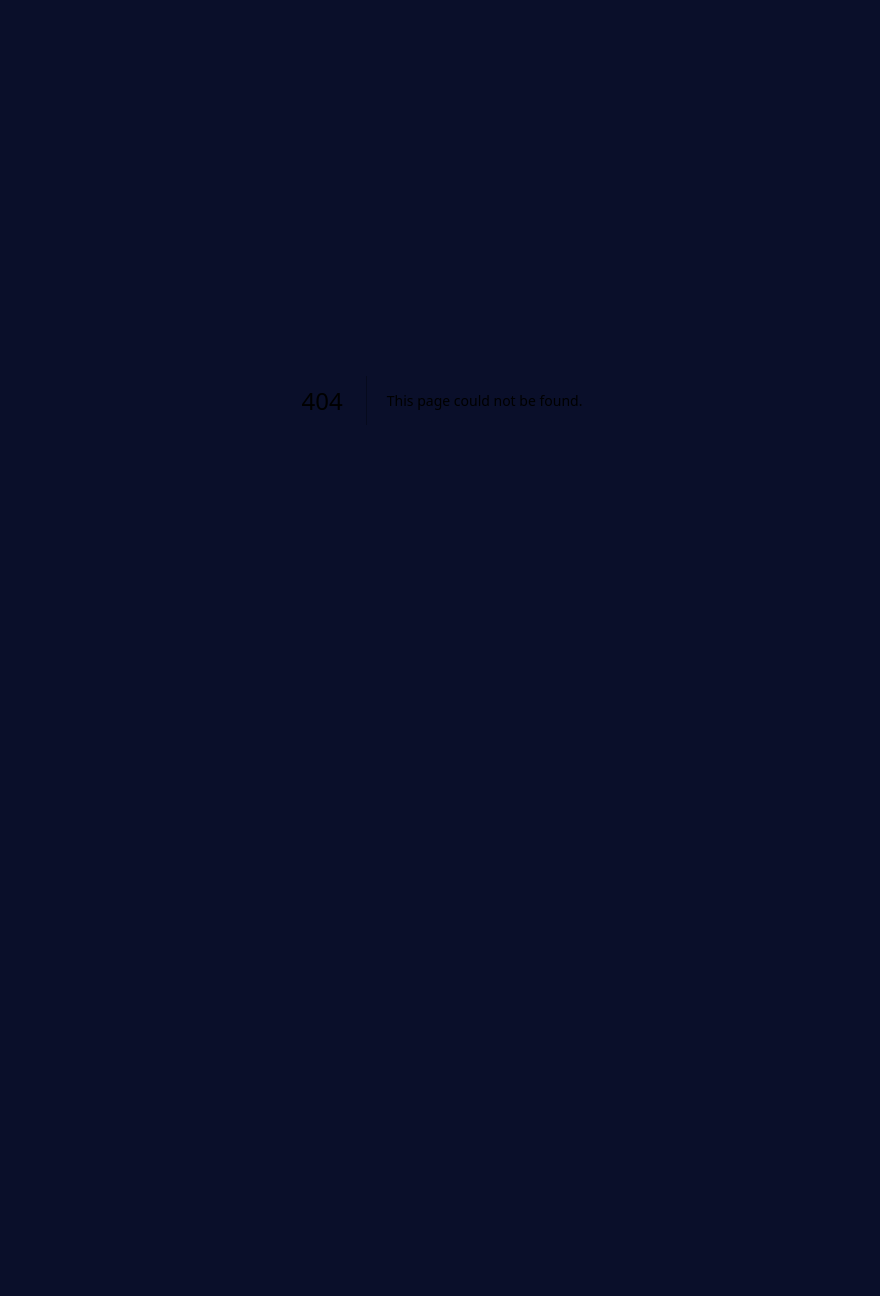
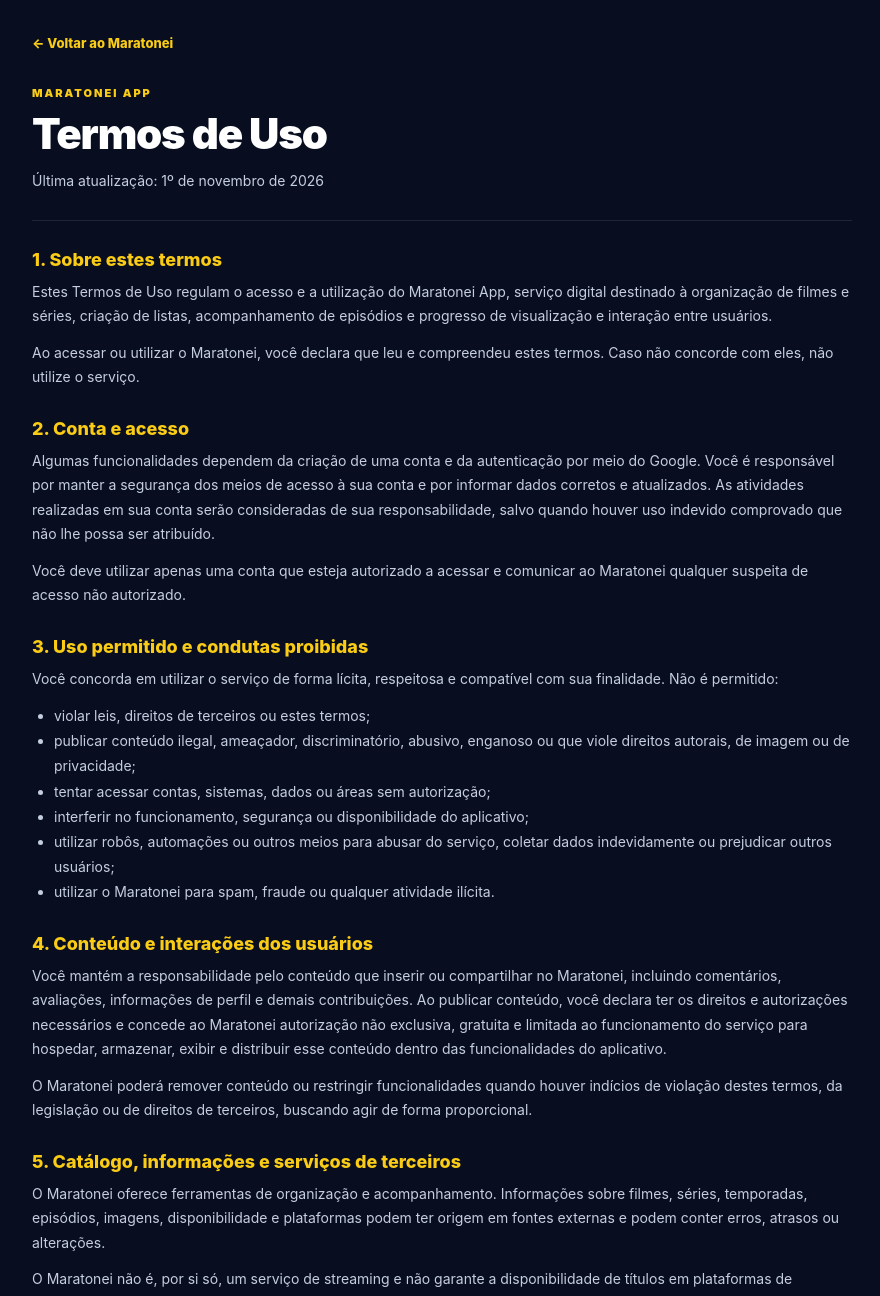
Before and after one commit to pauloscap/maratonei-app, a Next.js app: page /termos-de-uso in a window 1280 px wide. Before the commit this address had no page. Shown: the top 1296 px of the page, without its empty margins (198-1078 px from the left). Before the commit the page ends 800 px from the top, so only its background shows below. Built offline with nearby package versions, Linux system fonts and the light colour scheme.

Commit message:
Adicionar página pública de Termos de Uso

```diff
--- /dev/null
+++ b/app/termos-de-uso/page.js
@@ -0,0 +1,120 @@
+export const metadata = {
+  title: 'Termos de Uso | Maratonei App',
+  description: 'Conheça as condições de acesso e utilização do Maratonei App.',
+  alternates: { canonical: 'https://maratoneiapp.com.br/termos-de-uso' },
+}
+
+const section = { marginBottom: 28 }
+const heading = {
+  color: '#FACC15',
+  fontSize: 18,
+  fontWeight: 800,
+  margin: '0 0 10px',
+}
+const paragraph = {
+  color: '#C5CEE0',
+  fontSize: 14,
+  lineHeight: 1.75,
+  margin: '0 0 12px',
+}
+const list = {
+  color: '#C5CEE0',
+  fontSize: 14,
+  lineHeight: 1.8,
+  paddingLeft: 22,
+  margin: '8px 0 12px',
+}
+
+export default function TermosDeUso() {
+  return (
+    <main style={{ minHeight: '100vh', background: '#080E1F', color: '#fff', fontFamily: 'Inter, system-ui, sans-serif', padding: '32px 18px 56px' }}>
+      <article style={{ maxWidth: 820, margin: '0 auto' }}>
+        <a href="/login" style={{ color: '#FACC15', textDecoration: 'none', fontSize: 13, fontWeight: 800 }}>← Voltar ao Maratonei</a>
+        <header style={{ padding: '34px 0 26px', borderBottom: '1px solid #ffffff18', marginBottom: 28 }}>
+          <div style={{ color: '#FACC15', fontSize: 11, fontWeight: 900, letterSpacing: 2, marginBottom: 10 }}>MARATONEI APP</div>
+          <h1 style={{ fontSize: 'clamp(28px, 6vw, 42px)', lineHeight: 1.12, letterSpacing: -1.2, margin: '0 0 12px', fontWeight: 900 }}>Termos de Uso</h1>
+          <p style={{ ...paragraph, margin: 0 }}>Última atualização: 1º de novembro de 2026</p>
+        </header>
+
+        <section style={section}>
+          <h2 style={heading}>1. Sobre estes termos</h2>
+          <p style={paragraph}>Estes Termos de Uso regulam o acesso e a utilização do Maratonei App, serviço digital destinado à organização de filmes e séries, criação de listas, acompanhamento de episódios e progresso de visualização e interação entre usuários.</p>
+          <p style={paragraph}>Ao acessar ou utilizar o Maratonei, você declara que leu e compreendeu estes termos. Caso não concorde com eles, não utilize o serviço.</p>
+        </section>
+
+        <section style={section}>
+          <h2 style={heading}>2. Conta e acesso</h2>
+          <p style={paragraph}>Algumas funcionalidades dependem da criação de uma conta e da autenticação por meio do Google. Você é responsável por manter a segurança dos meios de acesso à sua conta e por informar dados corretos e atualizados. As atividades realizadas em sua conta serão consideradas de sua responsabilidade, salvo quando houver uso indevido comprovado que não lhe possa ser atribuído.</p>
+          <p style={paragraph}>Você deve utilizar apenas uma conta que esteja autorizado a acessar e comunicar ao Maratonei qualquer suspeita de acesso não autorizado.</p>
+        </section>
+
+        <section style={section}>
+          <h2 style={heading}>3. Uso permitido e condutas proibidas</h2>
+          <p style={paragraph}>Você concorda em utilizar o serviço de forma lícita, respeitosa e compatível com sua finalidade. Não é permitido:</p>
+          <ul style={list}>
+            <li>violar leis, direitos de terceiros ou estes termos;</li>
+            <li>publicar conteúdo ilegal, ameaçador, discriminatório, abusivo, enganoso ou que viole direitos autorais, de imagem ou de privacidade;</li>
+            <li>tentar acessar contas, sistemas, dados ou áreas sem autorização;</li>
+            <li>interferir no funcionamento, segurança ou disponibilidade do aplicativo;</li>
+            <li>utilizar robôs, automações ou outros meios para abusar do serviço, coletar dados indevidamente ou prejudicar outros usuários;</li>
+            <li>utilizar o Maratonei para spam, fraude ou qualquer atividade ilícita.</li>
+          </ul>
+        </section>
+
+        <section style={section}>
+          <h2 style={heading}>4. Conteúdo e interações dos usuários</h2>
+          <p style={paragraph}>Você mantém a responsabilidade pelo conteúdo que inserir ou compartilhar no Maratonei, incluindo comentários, avaliações, informações de perfil e demais contribuições. Ao publicar conteúdo, você declara ter os direitos e autorizações necessários e concede ao Maratonei autorização não exclusiva, gratuita e limitada ao funcionamento do serviço para hospedar, armazenar, exibir e distribuir esse conteúdo dentro das funcionalidades do aplicativo.</p>
+          <p style={paragraph}>O Maratonei poderá remover conteúdo ou restringir funcionalidades quando houver indícios de violação destes termos, da legislação ou de direitos de terceiros, buscando agir de forma proporcional.</p>
+        </section>
+
+        <section style={section}>
+          <h2 style={heading}>5. Catálogo, informações e serviços de terceiros</h2>
+          <p style={paragraph}>O Maratonei oferece ferramentas de organização e acompanhamento. Informações sobre filmes, séries, temporadas, episódios, imagens, disponibilidade e plataformas podem ter origem em fontes externas e podem conter erros, atrasos ou alterações.</p>
+          <p style={paragraph}>O Maratonei não é, por si só, um serviço de streaming e não garante a disponibilidade de títulos em plataformas de terceiros. Links, nomes e marcas de serviços externos são apresentados para referência e conveniência. O acesso a esses serviços está sujeito aos termos, políticas, preços e condições dos respectivos fornecedores.</p>
+        </section>
+
+        <section style={section}>
+          <h2 style={heading}>6. Disponibilidade e alterações do serviço</h2>
+          <p style={paragraph}>Buscamos manter o Maratonei disponível e funcional, mas não garantimos operação ininterrupta, livre de falhas ou compatibilidade com todos os dispositivos e navegadores. Poderemos corrigir, atualizar, suspender ou descontinuar funcionalidades, total ou parcialmente, quando necessário para manutenção, segurança, evolução do produto ou outros motivos legítimos.</p>
+        </section>
+
+        <section style={section}>
+          <h2 style={heading}>7. Propriedade intelectual</h2>
+          <p style={paragraph}>A estrutura, identidade visual, elementos de interface, textos e componentes próprios do Maratonei são protegidos pela legislação aplicável e pertencem ao titular do serviço ou são utilizados mediante autorização. Estes termos não transferem a você qualquer titularidade sobre esses elementos.</p>
+          <p style={paragraph}>Marcas, títulos, imagens e materiais de terceiros permanecem pertencentes aos respectivos titulares. Seu uso no aplicativo não representa endosso, parceria ou vínculo comercial, salvo indicação expressa.</p>
+        </section>
+
+        <section style={section}>
+          <h2 style={heading}>8. Privacidade e dados pessoais</h2>
+          <p style={paragraph}>O tratamento de dados pessoais relacionado ao uso do Maratonei é explicado em nossa <a href="/politica-de-privacidade" style={{ color: '#FACC15' }}>Política de Privacidade</a>, que integra estes termos para fins de compreensão das práticas de privacidade. Recomendamos a leitura desse documento.</p>
+        </section>
+
+        <section style={section}>
+          <h2 style={heading}>9. Suspensão e encerramento</h2>
+          <p style={paragraph}>Poderemos limitar, suspender ou encerrar o acesso a funcionalidades ou à conta quando houver violação destes termos, risco à segurança, obrigação legal ou uso que possa prejudicar o serviço ou terceiros. Sempre que razoavelmente possível, a medida será proporcional à situação. Você pode deixar de utilizar o serviço a qualquer momento e solicitar orientações sobre seus dados pelo contato indicado abaixo.</p>
+        </section>
+
+        <section style={section}>
+          <h2 style={heading}>10. Limitação de responsabilidade</h2>
+          <p style={paragraph}>Na medida permitida pela legislação aplicável, o Maratonei não se responsabiliza por indisponibilidades de serviços de terceiros, alterações em catálogos ou plataformas externas, falhas de conexão ou dispositivo do usuário, nem por decisões tomadas com base em informações externas exibidas no aplicativo. Nada nestes termos exclui ou limita responsabilidades que não possam ser afastadas por lei, nem prejudica os direitos assegurados ao consumidor quando aplicáveis.</p>
+        </section>
+
+        <section style={section}>
+          <h2 style={heading}>11. Alterações destes termos</h2>
+          <p style={paragraph}>Estes termos poderão ser atualizados para refletir mudanças no aplicativo, nos serviços oferecidos ou na legislação. A versão vigente será publicada nesta página, com a respectiva data de atualização. O uso continuado após a publicação de alterações representa ciência da nova versão, sem prejuízo de eventual consentimento específico exigido por lei.</p>
+        </section>
+
+        <section style={section}>
+          <h2 style={heading}>12. Legislação e contato</h2>
+          <p style={paragraph}>Estes termos são interpretados de acordo com as leis da República Federativa do Brasil, respeitadas as normas obrigatórias de proteção ao consumidor e demais regras aplicáveis.</p>
+          <p style={paragraph}>Em caso de dúvidas ou solicitações, entre em contato pelo e-mail <a href="mailto:contatomaratoneiapp@gmail.com" style={{ color: '#FACC15' }}>contatomaratoneiapp@gmail.com</a>.</p>
+        </section>
+
+        <footer style={{ borderTop: '1px solid #ffffff18', paddingTop: 20, color: '#8190AE', fontSize: 12, lineHeight: 1.7 }}>
+          Maratonei App · <a href="https://maratoneiapp.com.br" style={{ color: '#FACC15', textDecoration: 'none' }}>maratoneiapp.com.br</a><br />
+          <a href="/politica-de-privacidade" style={{ color: '#FACC15' }}>Política de Privacidade</a> · Contato: <a href="mailto:contatomaratoneiapp@gmail.com" style={{ color: '#FACC15' }}>contatomaratoneiapp@gmail.com</a>
+        </footer>
+      </article>
+    </main>
+  )
+}
```
